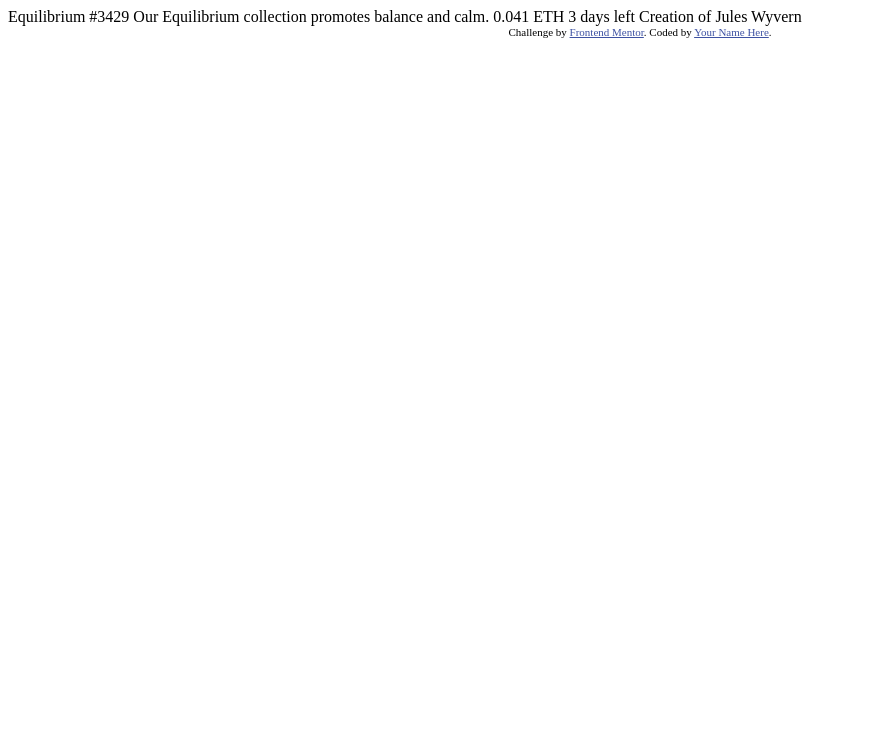
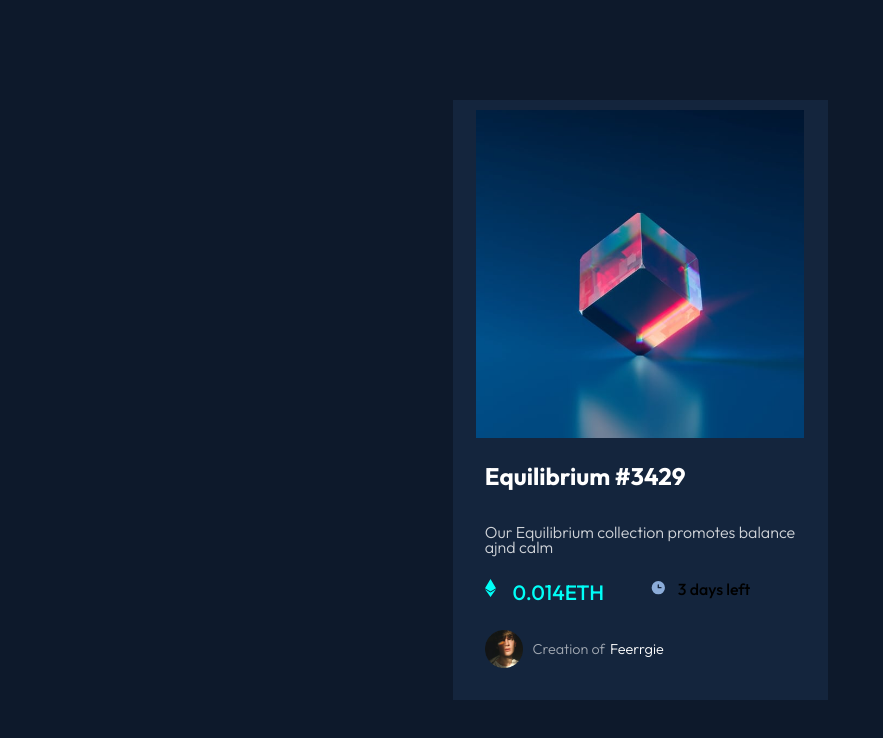
Before and after one commit to FerSilvahuu/nft-card, a website: page index.html in a window 1280 px wide. Shown: the whole page, without its empty margins (0-883 px from the left). Drawn offline with Linux system fonts and the light colour scheme.

Commit message:
Se sube el proyecto final, futuras mejoras pronto

```diff
--- a/index.html
+++ b/index.html
@@ -2,32 +2,43 @@
 <html lang="en">
 <head>
   <meta charset="UTF-8">
-  <meta name="viewport" content="width=device-width, initial-scale=1.0"> <!-- displays site properly based on user's device -->
-
+  <!-- displays site properly based on user's device -->
+  <meta name="viewport" content="width=device-width, initial-scale=1.0">
   <link rel="icon" type="image/png" sizes="32x32" href="./images/favicon-32x32.png">
-
+  <!-- CSS-->
+  <link rel="stylesheet" href="./styles/main.css">
+  <!-- Google fonts-->
+  <link rel="preconnect" href="https://fonts.googleapis.com">
+  <link rel="preconnect" href="https://fonts.gstatic.com" crossorigin>
+  <link href="https://fonts.googleapis.com/css2?family=DM+Sans:wght@400;500;700&family=Outfit:wght@300;500;700&display=swap" rel="stylesheet">
   <title>Frontend Mentor | NFT preview card component</title>
-
-  <!-- Feel free to remove these styles or customise in your own stylesheet 👍 -->
-  <style>
-    .attribution { font-size: 11px; text-align: center; }
-    .attribution a { color: hsl(228, 45%, 44%); }
-  </style>
 </head>
 <body>
-
-  Equilibrium #3429
-
-  Our Equilibrium collection promotes balance and calm.
-
-  0.041 ETH
-  3 days left
-
-  Creation of Jules Wyvern
-
-  <div class="attribution">
-    Challenge by <a href="https://www.frontendmentor.io?ref=challenge" target="_blank">Frontend Mentor</a>.
-    Coded by <a href="#">Your Name Here</a>.
-  </div>
+  <main>
+    <div class="card__container">
+      <div class="card__container--img">
+        <img class="center" src="./images/image-equilibrium.jpg" alt="image of nft">
+      </div>
+      <div class="card__container--title">
+        <p>Equilibrium <strong>#3429</strong></p>
+      </div>
+      <div class="card__container--p">
+        <p>Our Equilibrium collection promotes balance ajnd calm</p>
+      </div>
+      <div class="card__container--price">
+        <div class="price">
+          <span class="etherium"></span><p>0.014ETH</p>
+        </div>
+        <div class="date">
+          <span class="clock"></span><p>3 days left</p>
+        </div>
+      </div>
+      <span class="line"></span>
+      <div class="card__container--avatar">
+        <img src="./images/image-avatar.png" alt="avatar user">
+        <p>Creation of </p><a class="social-media" href="#">Feerrgie</a>
+      </div>
+    </div>
+  </main>
 </body>
 </html>
--- /dev/null
+++ b/styles/main.css
@@ -0,0 +1,136 @@
+:root {
+--Soft-blue: hsl(215, 51%, 70%);
+--Cyan: hsl(178, 100%, 50%);
+--Very-dark-blue-main: hsl(217, 54%, 11%);
+--Very-dark-blue-card: hsl(216, 50%, 16%);
+--Very-dark-blue-line: hsl(215, 32%, 27%);
+--White: hsl(0, 0%, 100%);
+}
+* {
+    padding: 0;
+    margin: 0;
+    box-sizing: border-box;
+}
+body {
+    width: 100vw;
+    height: 100vh;
+    font-family: 'DM Sans', sans-serif;
+    font-family: 'Outfit', sans-ser;
+    background-color: var(--Very-dark-blue-main);
+    font-size: 16px;
+}
+main {
+    width: 100%;
+    height: 100%;
+    display: flex;
+    justify-content: center;
+    align-items: center;
+
+}
+.card__container {
+    width: 70%;
+    min-width: 270px;
+    max-width: 375px;
+    height: 600px;
+    display: flex;
+    flex-direction: column;
+    justify-content: start;
+    align-items: center;
+    background-color: var(--Very-dark-blue-card);
+    padding: 0 15px;
+}
+.card__container--img {
+    width: 100%;
+    position: relative;
+}
+.card__container--img .center {
+    width: 95%;
+    margin: 10px auto;
+    display: block;
+}
+.card__container--title {
+    width: 90%;
+    margin: 20px 0;
+    text-align: left;
+}
+.card__container--title p {
+    color: var(--White);
+    font-size: calc(1rem + 1vh);
+    font-weight: bold;
+    line-height: calc(.6rem + 1vh);
+}
+.card__container--title p:hover {
+    color: var(--Cyan);
+}
+.card__container--p {
+    width: 90%;
+    text-align: left;
+    margin-top: 20px;
+}
+.card__container--p p {
+    color: var(--White);
+    opacity: .8;
+    font-size: calc(.5rem + 1vh);
+    font-weight: 300;
+    line-height: calc(.4rem + 1vh);
+}
+.card__container--price {
+    width: 90%;
+    display: flex;
+    justify-content: space-between;
+    margin-top: 25px;
+}
+.card__container--price .price {
+    width: 50%;
+    display: flex;
+}
+.card__container--price .price .etherium {
+    background-image: url('../images/icon-ethereum.svg');
+    width: calc(15px + 1vw);
+    background-repeat: no-repeat;
+    display: block;
+}
+.card__container--price .price p {
+    color: var(--Cyan);
+    font-size: calc(.5rem + 1vw);
+}
+.card__container--price .date {
+    width: 50%;
+    display: flex;
+}
+.card__container--price .date .clock {
+    background-image: url('../images/icon-clock.svg');
+    width: calc(15px + 1vw);
+    background-repeat: no-repeat;
+    display: block;
+    margin: 0 0 0 10px;
+}
+.card__container--avatar {
+    display: flex;
+    width: 90%;
+    margin-top: 25px;
+    align-items: center;
+}
+.card__container--avatar img {
+    width: calc(25px + 1vw);
+    justify-self: flex-start;
+}
+.card__container--avatar p {
+    color: var(--White);
+    opacity: .6;
+    font-size: calc(.4rem + 1vh);
+    font-weight: 300;
+    line-height: calc(.4rem + 1vh);
+    margin-left: 10px;
+}
+.card__container--avatar .social-media {
+    text-decoration: none;
+    color: var(--White);
+    font-size: calc(.4rem + 1vh);
+    font-weight: 300;
+    line-height: calc(.4rem + 1vh);
+    margin-left: 5px;
+}
+.card__container--avatar .social-media:hover {
+    color: var(--Cyan);
+}
```
